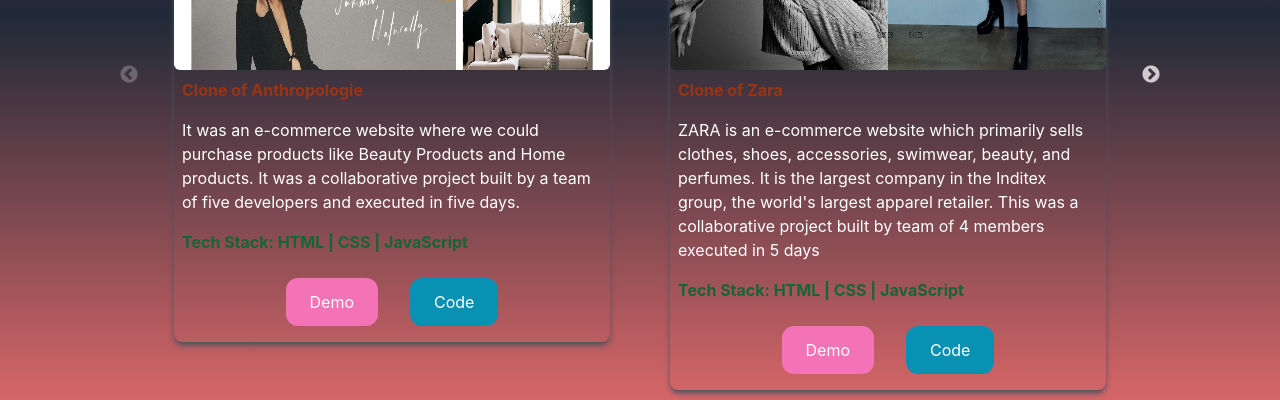
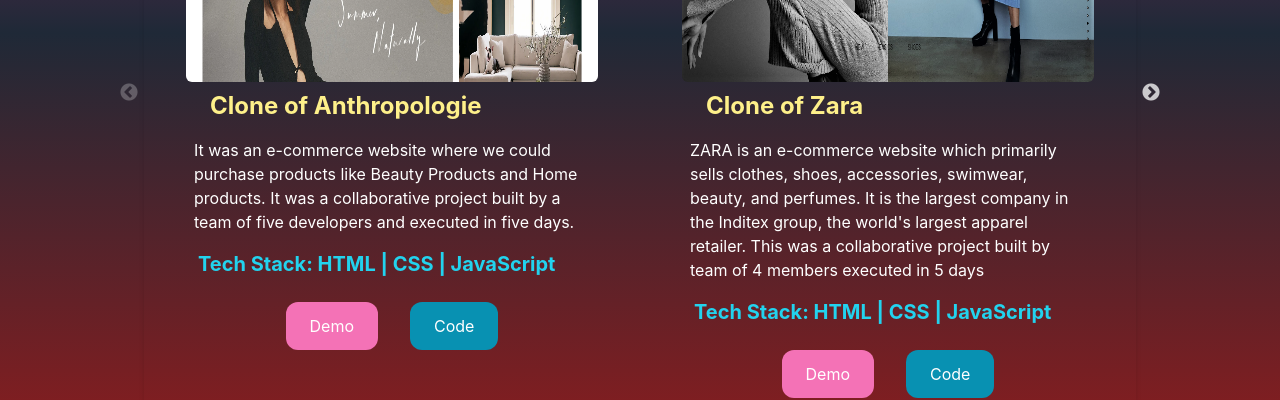
Before and after one commit to Adii1707/Adii1707.github.io, a React (Create React App) app: page / in a window 1280 px wide. Shown: the part 2994-3394 px from the top of the page. Built offline with nearby package versions, Linux system fonts and the light colour scheme.

Commit message:
some changes made

```diff
--- a/src/Pages/Contact.jsx
+++ b/src/Pages/Contact.jsx
@@ -1,7 +1,7 @@
 import React from "react";
 import { FaGithub, FaLinkedin } from "react-icons/fa";
 import { HiOutlineMail } from "react-icons/hi";
-import { BsFillPersonLinesFill } from "react-icons/bs";
+// import { BsFillPersonLinesFill } from "react-icons/bs";
 
 const Contact = () => {
 
@@ -50,7 +50,7 @@
   return (
     <div
       name="Contact"
-      className="w-full h-full bg-gradient-to-b from-red-400 via-purple-900 to-pink-800 p-4 text-white"
+      className="w-full h-full bg-gradient-to-b from-red-800 via-purple-900 to-pink-800 p-4 text-white"
     >
 
       <div className="flex flex-col w-full p-4 justify-center max-w-screen-lg mx-auto h-full">
--- a/src/Pages/Project.jsx
+++ b/src/Pages/Project.jsx
@@ -55,7 +55,7 @@
   var settings = {
     dots: true,
     infinite: false,
-    speed: 500,
+    speed: 300,
     slidesToShow: 2,
     slidesToScroll: 4,
     initialSlide: 0,
@@ -89,7 +89,7 @@
   return (
     <div
       name="Projects"
-      className="mt-10px bg-gradient-to-b from-pink-500 via-gray-800 to-red-400 w-full text-white md:h-full"
+      className="mt-10px bg-gradient-to-b from-pink-600 via-gray-800 to-red-800 w-full text-white md:h-full"
     >
       <div className="max-w-screen-lg pb-10 p-4 mx-auto flex flex-col justify-center w-full h-full">
         <div className="pb-8">
@@ -99,9 +99,9 @@
           <p className="py-6">Check out some of my work right here</p>
         </div>
 
-        <Slider width="400px" {...settings} className="gap-x-2" >
+        <Slider width="400px" {...settings} className="gap-x-2 shadow-md" >
         {projects.map(({ id, src, link, github,name,stack,desc }) => (
-            <div key={id} className="shadow-md  shadow-gray-600 rounded-lg w-60" >
+            <div key={id} className="  rounded-lg w-60 p-3" >
 
               <img
 
@@ -110,9 +110,9 @@
                 className="h-80 rounded-md duration-200 hover:scale-105"
               />
               <div>
-                <h3 className="font-bold text-orange-800 p-2 hover:scale-105"  >{name}</h3>
+                <h3 className="font-bold text-yellow-200 text-2xl pl-6 p-2 hover:scale-105"  >{name}</h3>
                 <p className=" text-black-800 p-2">{desc}</p>
-                <h4 className="font-bold text-green-800 p-2">Tech Stack: {stack}</h4>
+                <h4 className="font-bold text-cyan-400 text-xl hover:scale-105 duration-200 pl-3 p-2">Tech Stack: {stack}</h4>
               </div>
               <div className="flex items-center justify-center">
                <div className="flex items-center justify-center">
--- a/src/Pages/Skills.jsx
+++ b/src/Pages/Skills.jsx
@@ -64,7 +64,7 @@
   return (
     <div
       name="Skills"
-      className="bg-gradient-to-b from-purple-800 via-blue-900 to-pink-500 w-full h-full"
+      className="bg-gradient-to-b from-purple-800 via-blue-900 to-pink-600 w-full h-full"
     >
       <div className="max-w-screen-lg mx-auto p-4 flex flex-col justify-center w-full h-full text-white">
         <div>
```
